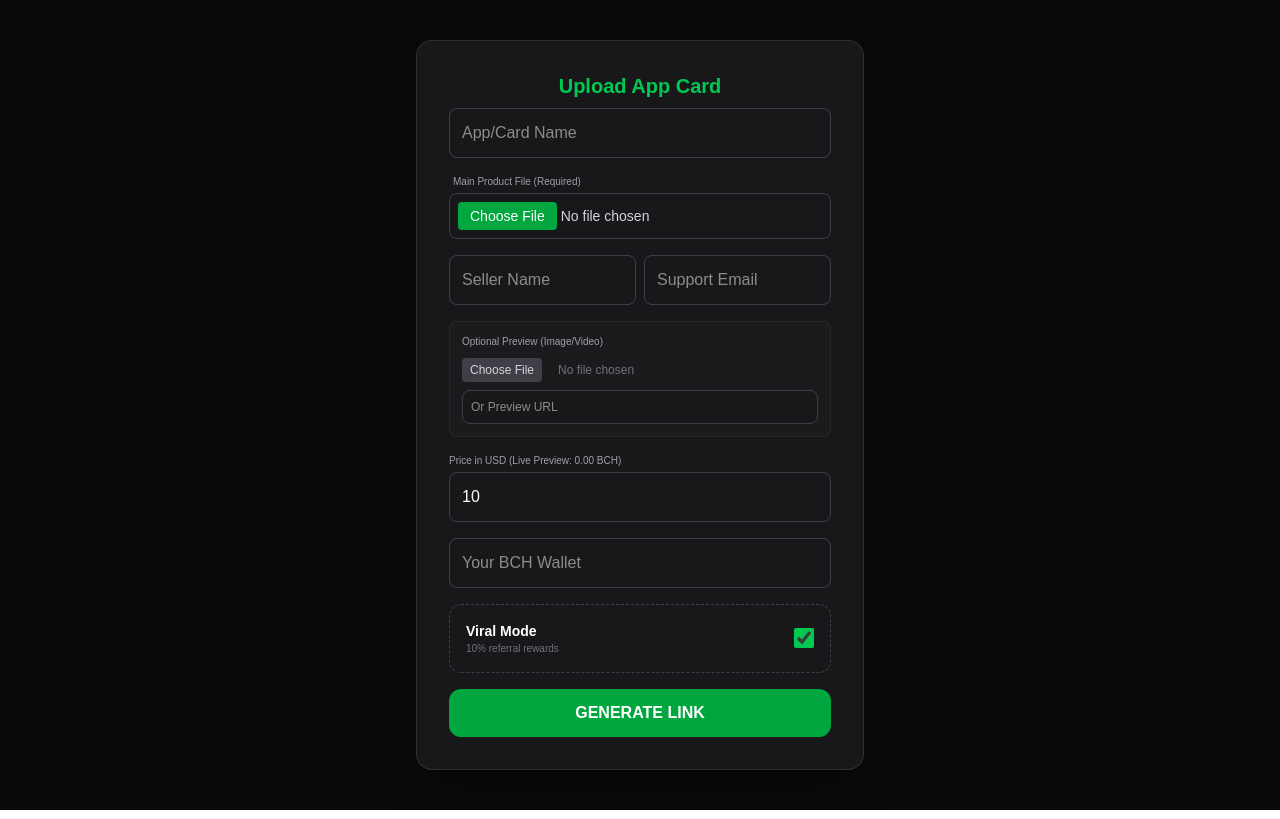
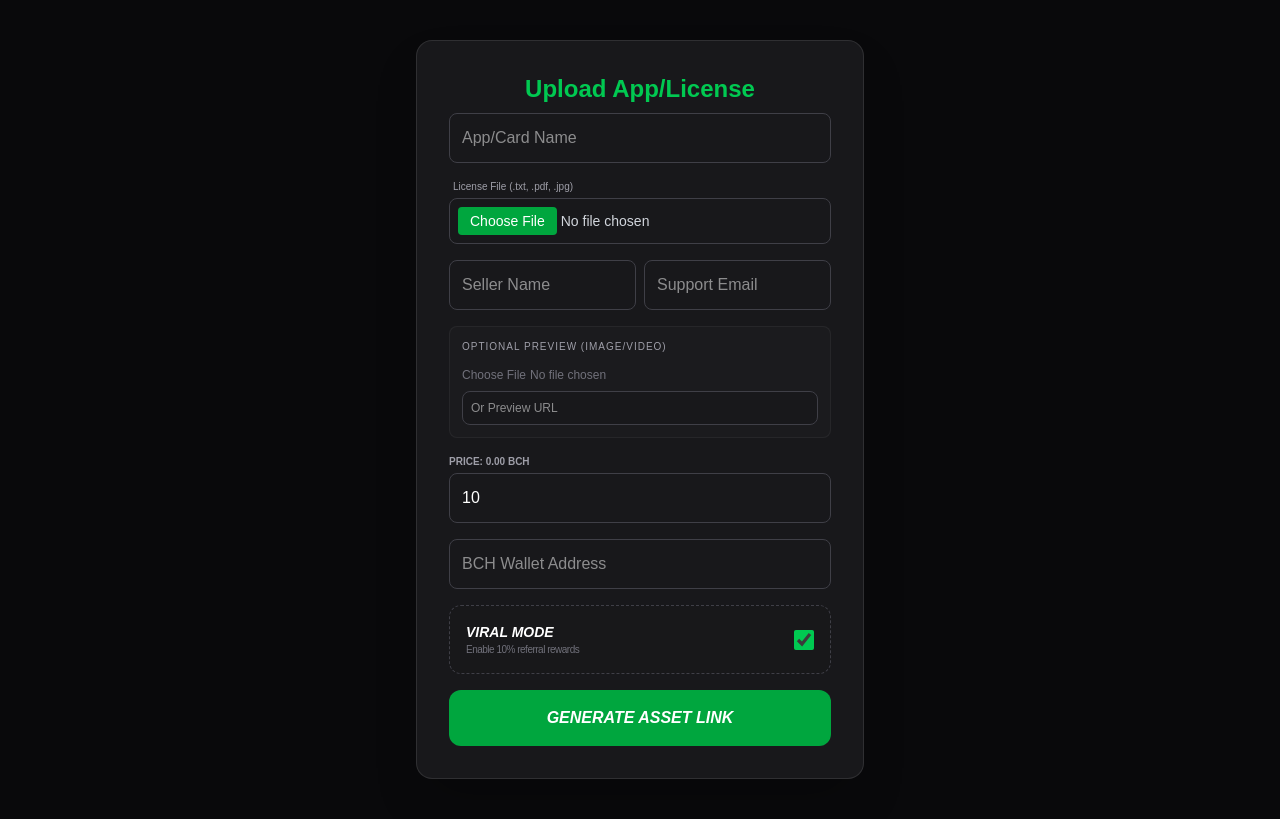
Before and after one commit to saleemm1/payonce-cash, a Next.js app: page /create/app-activate-card in a window 1280 px wide. Built offline with nearby package versions, Linux system fonts and the light colour scheme; no server answers.

Commit message:
Update page.js

```diff
--- a/app/create/app-activate-card/page.js
+++ b/app/create/app-activate-card/page.js
@@ -25,7 +25,7 @@ export default function AppActivateCardPage() {
 
   const handleGenerate = (e) => {
     e.preventDefault();
-    if (!wallet || !productName || !sellerEmail) return alert('Please fill required fields!');
+    if (!wallet || !productName || !sellerEmail) return alert('Fill required fields!');
     const link = `${window.location.origin}/unlock?name=${encodeURIComponent(productName)}&usd=${usdPrice}&wallet=${wallet}&seller=${encodeURIComponent(sellerName)}&email=${encodeURIComponent(sellerEmail)}&preview=${encodeURIComponent(previewLink)}&aff=${enableAffiliate}`;
     setGeneratedLink(link);
   };
@@ -33,34 +33,34 @@ export default function AppActivateCardPage() {
   return (
     <div className="min-h-screen bg-[#09090b] text-white flex flex-col items-center justify-center px-6 py-10">
       <form onSubmit={handleGenerate} className="w-full max-w-md bg-[#18181b] p-8 rounded-2xl border border-white/10 shadow-2xl space-y-4">
-        <h1 className="text-2xl font-bold mb-2 text-center text-green-500 text-[20px]">Upload App Card</h1>
+        <h1 className="text-2xl font-bold mb-2 text-center text-green-500">Upload App/License</h1>
         <input required type="text" value={productName} onChange={(e) => setProductName(e.target.value)} className="w-full p-3 bg-zinc-900 border border-zinc-700 rounded-lg text-white outline-none focus:border-green-500" placeholder="App/Card Name" />
         <div>
-          <label className="text-[10px] text-zinc-400 mb-1 block ml-1">Main Product File (Required)</label>
-          <input required type="file" accept="image/*,.txt,.pdf" className="w-full p-2 bg-zinc-900 border border-zinc-700 rounded-lg text-sm text-gray-300 file:bg-green-600 file:text-white file:border-0 file:px-3 file:py-1 file:rounded" />
+          <label className="text-[10px] text-zinc-400 mb-1 block ml-1">License File (.txt, .pdf, .jpg)</label>
+          <input required type="file" accept=".txt,.pdf,image/*" className="w-full p-2 bg-zinc-900 border border-zinc-700 rounded-lg text-sm text-gray-300 file:bg-green-600 file:text-white file:border-0 file:px-3 file:py-1 file:rounded" />
         </div>
         <div className="grid grid-cols-2 gap-2">
           <input type="text" placeholder="Seller Name" onChange={(e)=>setSellerName(e.target.value)} className="p-3 bg-zinc-900 border border-zinc-700 rounded-lg text-white outline-none focus:border-green-500" />
           <input required type="email" placeholder="Support Email" onChange={(e)=>setSellerEmail(e.target.value)} className="p-3 bg-zinc-900 border border-zinc-700 rounded-lg text-white outline-none focus:border-green-500" />
         </div>
         <div className="p-3 bg-zinc-800/30 rounded-lg border border-white/5">
-          <label className="text-[10px] text-zinc-400 mb-2 block">Optional Preview (Image/Video)</label>
-          <input type="file" accept="image/*,video/*" className="w-full text-xs text-zinc-500 file:mr-4 file:py-1 file:px-2 file:rounded file:border-0 file:text-xs file:bg-zinc-700 file:text-zinc-300 mb-2" />
+          <label className="text-[10px] text-zinc-400 mb-2 block tracking-widest">OPTIONAL PREVIEW (IMAGE/VIDEO)</label>
+          <input type="file" accept="image/*,video/*" className="w-full text-xs text-zinc-500 mb-2" />
           <input type="url" placeholder="Or Preview URL" value={previewLink} onChange={(e)=>setPreviewLink(e.target.value)} className="w-full p-2 bg-zinc-900 border border-zinc-700 rounded-lg text-xs outline-none focus:border-green-500" />
         </div>
         <div className="relative">
-          <label className="text-[10px] text-zinc-400 mb-1 block">Price in USD (Live Preview: {bchPreview} BCH)</label>
+          <label className="text-[10px] text-zinc-400 mb-1 block uppercase font-bold">Price: {bchPreview} BCH</label>
           <input required type="number" step="0.01" value={usdPrice} onChange={(e) => setUsdPrice(e.target.value)} className="w-full p-3 bg-zinc-900 border border-zinc-700 rounded-lg text-white outline-none focus:border-green-500" placeholder="Price in USD" />
         </div>
-        <input required type="text" value={wallet} onChange={(e) => setWallet(e.target.value)} className="w-full p-3 bg-zinc-900 border border-zinc-700 rounded-lg text-white outline-none focus:border-green-500" placeholder="Your BCH Wallet" />
+        <input required type="text" value={wallet} onChange={(e) => setWallet(e.target.value)} className="w-full p-3 bg-zinc-900 border border-zinc-700 rounded-lg text-white outline-none focus:border-green-500" placeholder="BCH Wallet Address" />
         <div className="bg-zinc-900/50 p-4 rounded-xl border border-dashed border-zinc-700 flex items-center justify-between">
-          <div><h3 className="text-sm font-bold">Viral Mode</h3><p className="text-[10px] text-zinc-500">10% referral rewards</p></div>
+          <div><h3 className="text-sm font-bold italic uppercase">Viral Mode</h3><p className="text-[10px] text-zinc-500 tracking-tighter">Enable 10% referral rewards</p></div>
           <input type="checkbox" checked={enableAffiliate} onChange={(e) => setEnableAffiliate(e.target.checked)} className="w-5 h-5 accent-green-500" />
         </div>
-        <button type="submit" className="w-full bg-green-600 hover:bg-green-500 py-3 rounded-xl font-bold transition-all">GENERATE LINK</button>
+        <button type="submit" className="w-full bg-green-600 hover:bg-green-500 py-4 rounded-xl font-black transition-all uppercase italic">Generate Asset Link</button>
         {generatedLink && (
           <div className="mt-4 p-3 bg-black rounded-lg border border-green-500/30 flex gap-2">
-            <input readOnly value={generatedLink} className="flex-1 bg-zinc-900 p-2 text-[10px] rounded border border-zinc-800" />
+            <input readOnly value={generatedLink} className="flex-1 bg-zinc-900 p-2 text-[10px] rounded border border-zinc-800 text-zinc-400" />
             <button type="button" onClick={()=>{navigator.clipboard.writeText(generatedLink); setCopied(true); setTimeout(()=>setCopied(false),2000)}} className="bg-zinc-800 px-3 py-1 rounded text-xs">{copied ? '✅' : 'Copy'}</button>
           </div>
         )}
```
